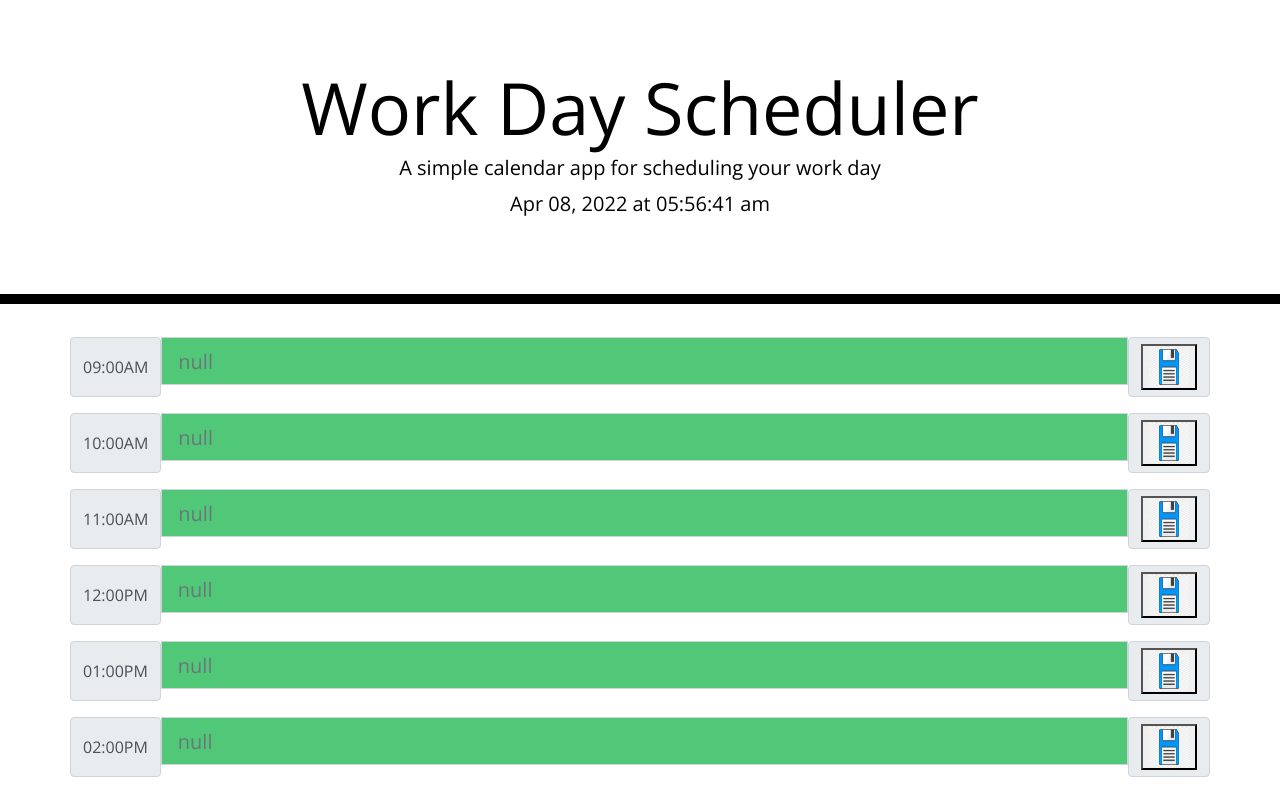
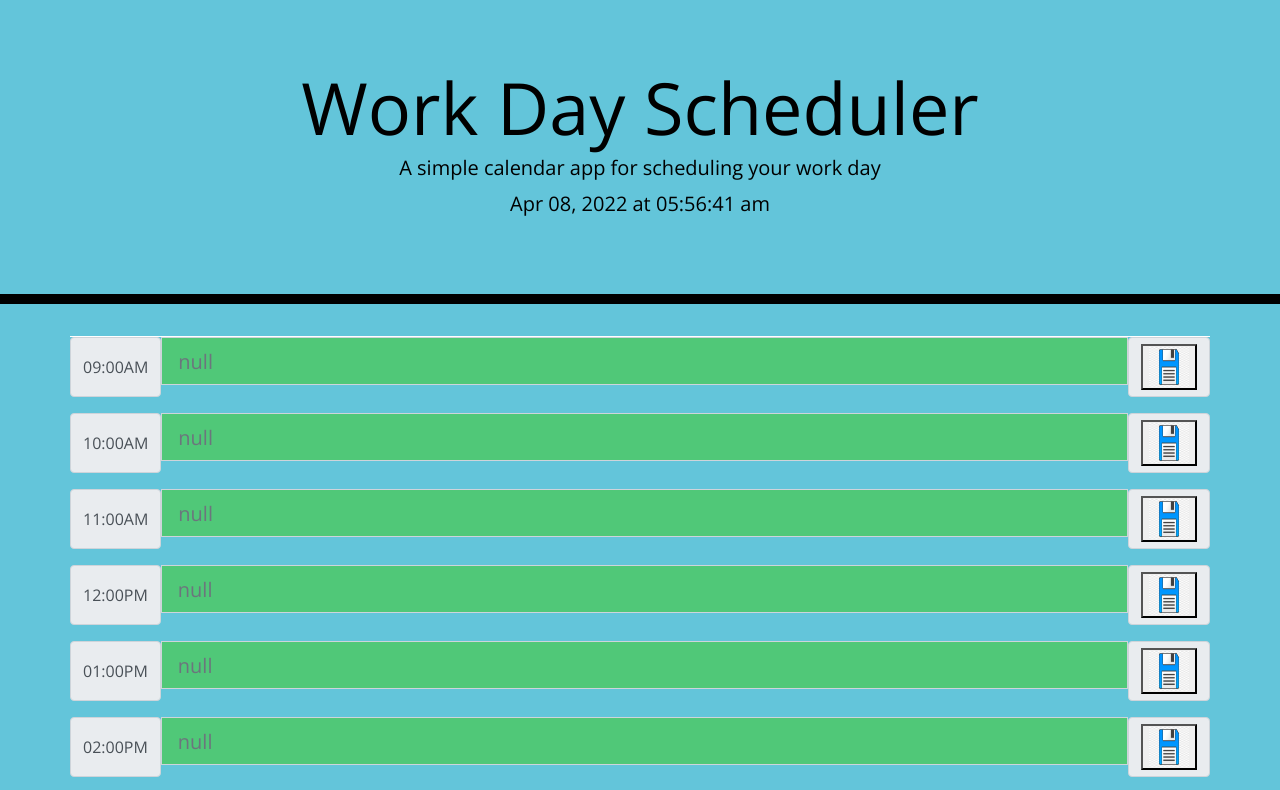
Before and after one commit to Sambalogna/dailyPlanner, a plain HTML site: page index.html in a window 1280 px wide. Shown: the top 790 px of the page. Drawn offline with nearby package versions, Linux system fonts and the light colour scheme.

Commit message:
added styling to body

```diff
--- a/style.css
+++ b/style.css
@@ -2,6 +2,7 @@ body {
   font-family: 'Open Sans', sans-serif;
   font-size: 16px;
   line-height: 1;
+  background-color: #63C5DA;
 }
 
 textarea{
@@ -69,7 +70,3 @@ textarea{
   font-size: 20px;
   transition: all .3s ease-in-out;
 }
-::placeholder {
-  color: #000000;
-  opacity: 1;
-}
```
